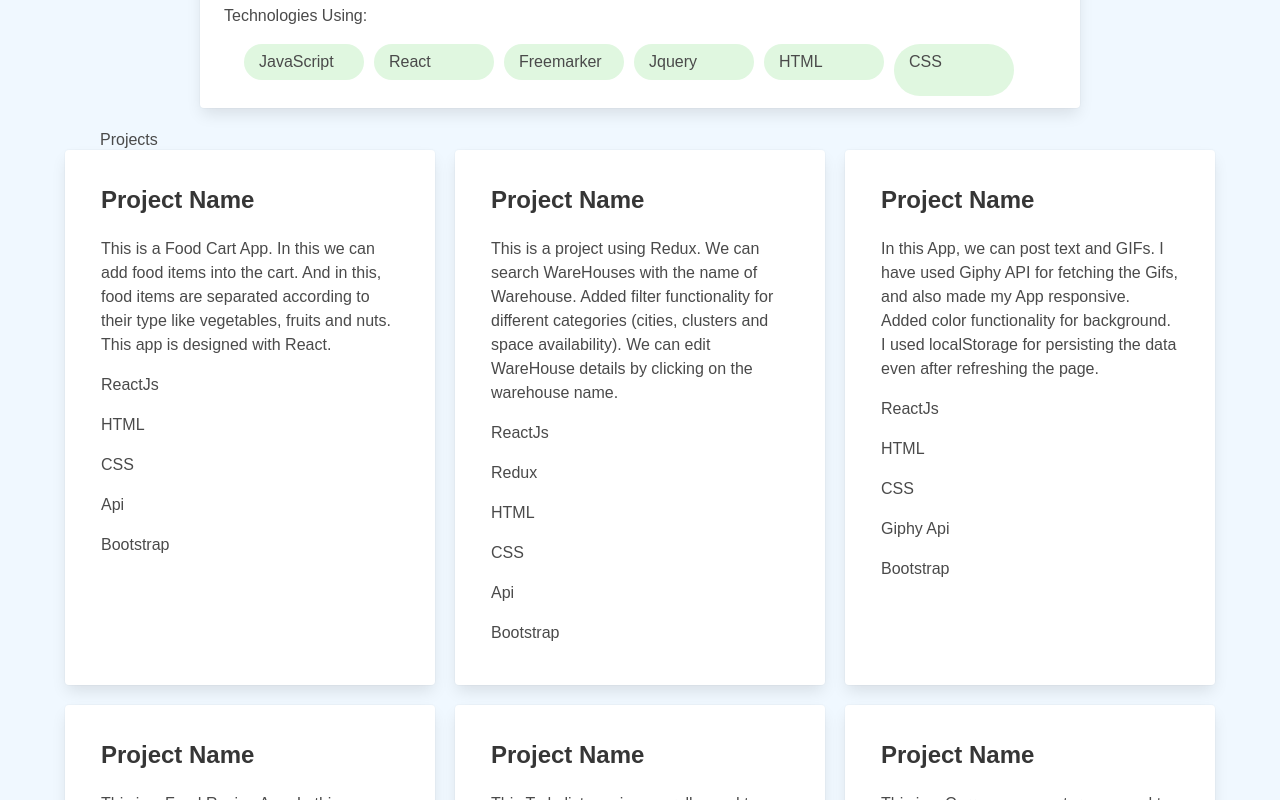
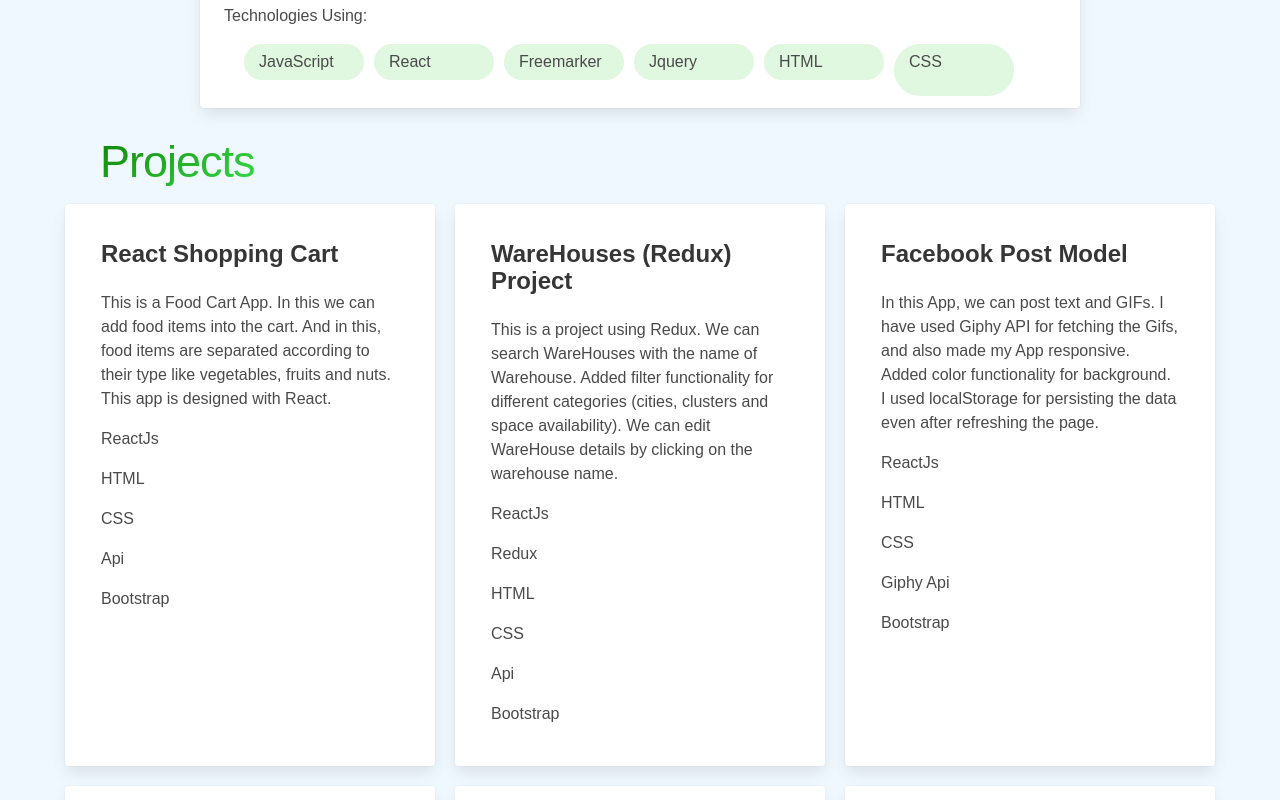
Before and after one commit to manasabingi115/Portfolio, a React (Create React App) app: page / in a window 1280 px wide. Shown: the part 940-1740 px from the top of the page. Built offline with nearby package versions, Linux system fonts and the light colour scheme.

Commit message:
added content in projects.js file.

```diff
--- a/src/projects.js
+++ b/src/projects.js
@@ -4,14 +4,14 @@ import data from "./Data/projectsData";
 export default function Projects() {
   return (
     <div>
-      <h1>Projects</h1>
+      <h1 className="projects-title">Projects</h1>
       <div id="projects" className="columns is-multiline">
         {data.map((data, index) => (
           <div className="card project-card column is-one-quarter" key={index}>
             <div className="card-content">
               <div className="media">
                 <div className="media-content">
-                  <p className="title is-4">Project Name</p>
+                  <p className="title is-4">{data.projectName}</p>
                 </div>
               </div>
               <div className="content">
@@ -19,6 +19,7 @@ export default function Projects() {
                 {data.technologiesUsed.map((el, index) => (
                   <p key={index}>{el}</p>
                 ))}
+                {/* <a href="">Link</a> */}
                 <div className="techs-in-companies columns is-multiline is-mobile"></div>
               </div>
             </div>
--- a/src/styles.css
+++ b/src/styles.css
@@ -102,7 +102,9 @@ body {
   padding: 6px 15px;
   background: rgb(224, 247, 224);
 }
-.exp-title {
+.exp-title,
+.skills-title,
+.projects-title {
   font-size: 45px;
   letter-spacing: -1px;
   padding-bottom: 10px;
@@ -119,7 +121,7 @@ body {
     #e8f384
   );
 }
-.skills-title {
+/* .skills-title {
   font-size: 45px;
   letter-spacing: -1px;
   padding-bottom: 10px;
@@ -135,7 +137,7 @@ body {
     #ffdb0d 75%,
     #e8f384
   );
-}
+} */
 .mobile-menu {
   background-color: white;
   display: flex;
```
